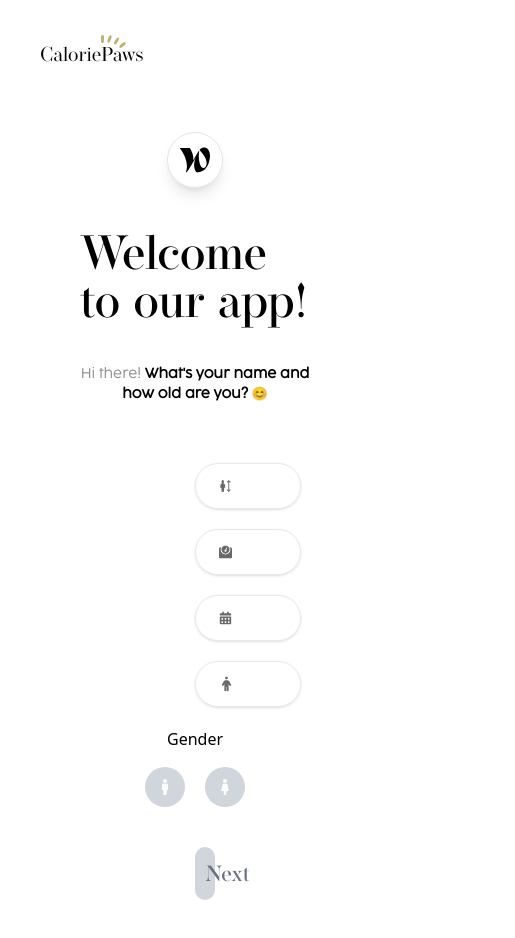
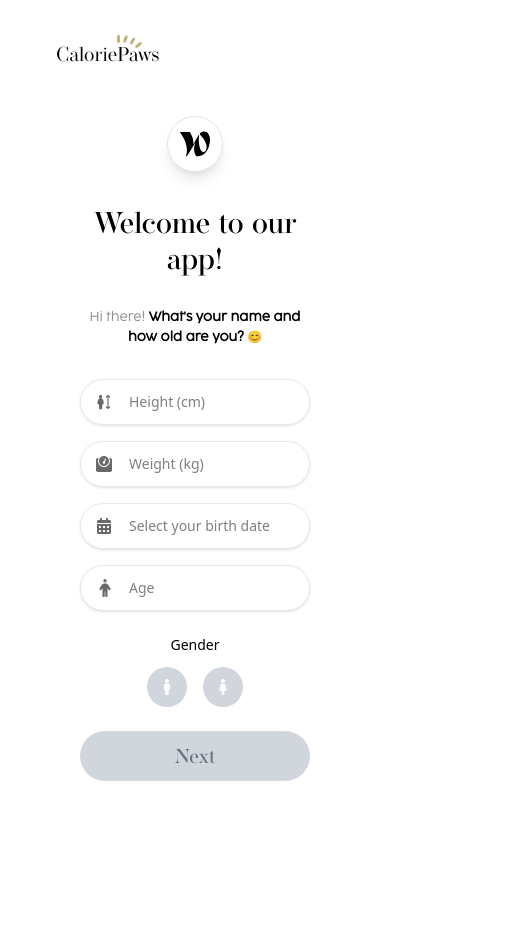
Before and after one commit to ThanawatNueang/MyProject, a React (Vite) app in the folder frontend/CaloriePaws/my-app/: page /ProfileSetup in a window 390 px wide. Shown: the whole page, 515 px wide, since content can reach past the window. After the commit the page ends 844 px from the top, so only its background shows below. Built offline with nearby package versions, Linux system fonts and the light colour scheme; no server answers; a web font is replaced by a local one.

Commit message:
fix: switch to cookie-based auth in auth-controller.js

```diff
--- a/frontend/CaloriePaws/my-app/src/Components/ProfileSetup/ProfileSetup.jsx
+++ b/frontend/CaloriePaws/my-app/src/Components/ProfileSetup/ProfileSetup.jsx
@@ -126,7 +126,8 @@ export const ProfileSetup = () => {
 
 return (
   <div className="container">
-      <div className="flex justify-between items-center pt-10 py-6">
+    {/* Header */}
+    <div className="flex justify-between items-center pt-10 py-6 px-4 sm:px-8">
       <Link to="/" className="text-xl lg:text-3xl font-prompt cursor-pointer">
         Calorie
         <span className="relative inline-block">
@@ -140,56 +141,60 @@ export const ProfileSetup = () => {
       </Link>
     </div>
 
-      <div className="flex flex-col gap-10 p-10 items-center w-full h-full">
+    {/* Body */}
+    <div className="flex flex-col gap-8 sm:gap-10 p-6 sm:p-10 items-center w-full">
       <div className="flex rounded-full p-3 shadow-lg border-[0.5px] border-[#e4e4e4]">
         <SiWelcometothejungle size={30} />
       </div>
-        <h1 className="font-Medi text-5xl">Welcome to our app!</h1>
-        <p className="text-center text-[13px] text-[#929292] font-light">
+
+      <h1 className="font-Medi text-3xl sm:text-5xl text-center">
+        Welcome to our app!
+      </h1>
+
+      <p className="text-center text-[12px] sm:text-[13px] text-[#929292] font-light leading-relaxed px-4">
         Hi there!{" "}
         <span className="text-[#000000] font-bold">
           What's your name and how old are you? 😊
         </span>
       </p>
 
-        {/* ฟอร์มคอลัมน์เดียว สไตล์ตามที่ให้มา */}
-        <div className="flex flex-col w-full gap-5 px-80 pt-5">
+      {/* Form */}
+      <div className="flex flex-col w-full gap-4 sm:gap-5 px-4 sm:px-8 pb-6 max-w-md sm:max-w-lg">
         {/* Height */}
         <div className="relative w-full">
           <GiBodyHeight
-              size={13}
-              className="absolute left-6 top-1/2 transform -translate-y-1/2 text-[#696969]"
+            size={16}
+            className="absolute left-4 top-1/2 -translate-y-1/2 text-[#696969] pointer-events-none"
           />
           <input
             type="number"
             placeholder="Height (cm)"
             value={height}
             onChange={(e) => setHeight(e.target.value)}
-              className="w-full shadow-sm rounded-full py-3 px-13 outline-none border-[0.5px] border-[#e8e8e8] text-sm"
+            className="w-full shadow-sm rounded-full py-3 pl-12 pr-4 outline-none border border-[#e8e8e8] text-sm"
           />
         </div>
 
         {/* Weight */}
         <div className="relative w-full">
           <FaWeight
-              size={13}
-              className="absolute left-6 top-1/2 transform -translate-y-1/2 text-[#696969]"
+            size={16}
+            className="absolute left-4 top-1/2 -translate-y-1/2 text-[#696969] pointer-events-none"
           />
           <input
             type="number"
             placeholder="Weight (kg)"
             value={weight}
             onChange={(e) => setWeight(e.target.value)}
-              className="w-full shadow-sm rounded-full py-3 px-13 outline-none border-[0.5px] border-[#e8e8e8] text-sm"
+            className="w-full shadow-sm rounded-full py-3 pl-12 pr-4 outline-none border border-[#e8e8e8] text-sm"
           />
-            <div className="absolute right-4 top-1/2 transform -translate-y-1/2 text-[#696969] cursor-pointer"></div>
         </div>
 
         {/* Birth date */}
-          <div className="flex flex-col w-full relative">
+        <div className="relative w-full">
           <FaCalendarAlt
-              size={13}
-              className="absolute left-6 top-1/2 transform -translate-y-1/2 text-[#696969]"
+            size={16}
+            className="absolute left-4 top-1/2 -translate-y-1/2 text-[#696969] pointer-events-none"
           />
           <DatePicker
             selected={birthDate}
@@ -200,37 +205,34 @@ export const ProfileSetup = () => {
             scrollableYearDropdown
             yearDropdownItemNumber={100}
             maxDate={new Date()}
-              className="block w-full shadow-sm rounded-full py-3 px-13 outline-none border-[0.5px] border-[#e8e8e8] text-sm"
+            className="block w-full shadow-sm rounded-full py-3 pl-12 pr-4 outline-none border border-[#e8e8e8] text-sm"
+            wrapperClassName="w-full"
           />
-            <div className="absolute right-4 top-1/2 transform -translate-y-1/2 text-[#696969] cursor-pointer"></div>
         </div>
 
         {/* Age (read-only) */}
         <div className="relative w-full">
           <FaPerson
-              size={15}
-              className="absolute left-6 top-1/2 transform -translate-y-1/2 text-[#696969]"
+            size={18}
+            className="absolute left-4 top-1/2 -translate-y-1/2 text-[#696969] pointer-events-none"
           />
           <input
             type="text"
-              value={age === "" ? "-" : String(age)}
+            value={age}
             readOnly
             placeholder="Age"
-              className="w-full shadow-sm rounded-full py-3 px-13 outline-none border-[0.5px] border-[#e8e8e8] text-sm"
+            className="w-full shadow-sm rounded-full py-3 pl-12 pr-4 outline-none border border-[#e8e8e8] text-sm bg-white"
           />
-            <div className="absolute right-4 top-1/2 transform -translate-y-1/2 text-[#696969] cursor-pointer"></div>
         </div>
 
         {/* Gender */}
-          <div className="flex flex-col gap-4 items-center">
-            <p>Gender</p>
-            <div className="flex gap-5">
+        <div className="flex flex-col gap-3 items-center pt-2">
+          <p className="text-sm">Gender</p>
+          <div className="flex gap-4">
             <button
               type="button"
-                className={`rounded-full p-3 cursor-pointer ${
-                  gender === "male"
-                    ? "bg-[#9FD3F9] text-white"
-                    : "text-white bg-gray-300"
+              className={`rounded-full p-3 transition-colors ${
+                gender === "male" ? "bg-[#9FD3F9] text-white" : "bg-gray-300 text-white"
               }`}
               onClick={() => setGender("male")}
             >
@@ -238,10 +240,8 @@ export const ProfileSetup = () => {
             </button>
             <button
               type="button"
-                className={`rounded-full p-3 cursor-pointer ${
-                  gender === "female"
-                    ? "bg-[#F99FF7] text-white"
-                    : "bg-gray-300 text-white"
+              className={`rounded-full p-3 transition-colors ${
+                gender === "female" ? "bg-[#F99FF7] text-white" : "bg-gray-300 text-white"
               }`}
               onClick={() => setGender("female")}
             >
@@ -251,15 +251,16 @@ export const ProfileSetup = () => {
         </div>
 
         {/* Next */}
-          <div className="pt-5">
+        <div className="pt-2">
           <button
-              className={`w-full cursor-pointer rounded-full p-2.5 font-Medi text-[22px] ${
+            className={`w-full rounded-full p-2.5 font-Medi text-[20px] sm:text-[22px] transition-colors
+              ${
                 height && weight && birthDate && gender
                   ? "bg-black text-white"
                   : "bg-gray-300 text-gray-500 cursor-not-allowed"
               }`}
             onClick={handleNext}
-              disabled={!height || !weight || !birthDate || !gender || loading}
+            disabled={!height || !weight || !birthDate || !gender}
           >
             {loading ? "Saving..." : "Next"}
           </button>
```
Lines whose indentation alone changed are shown as unchanged.
